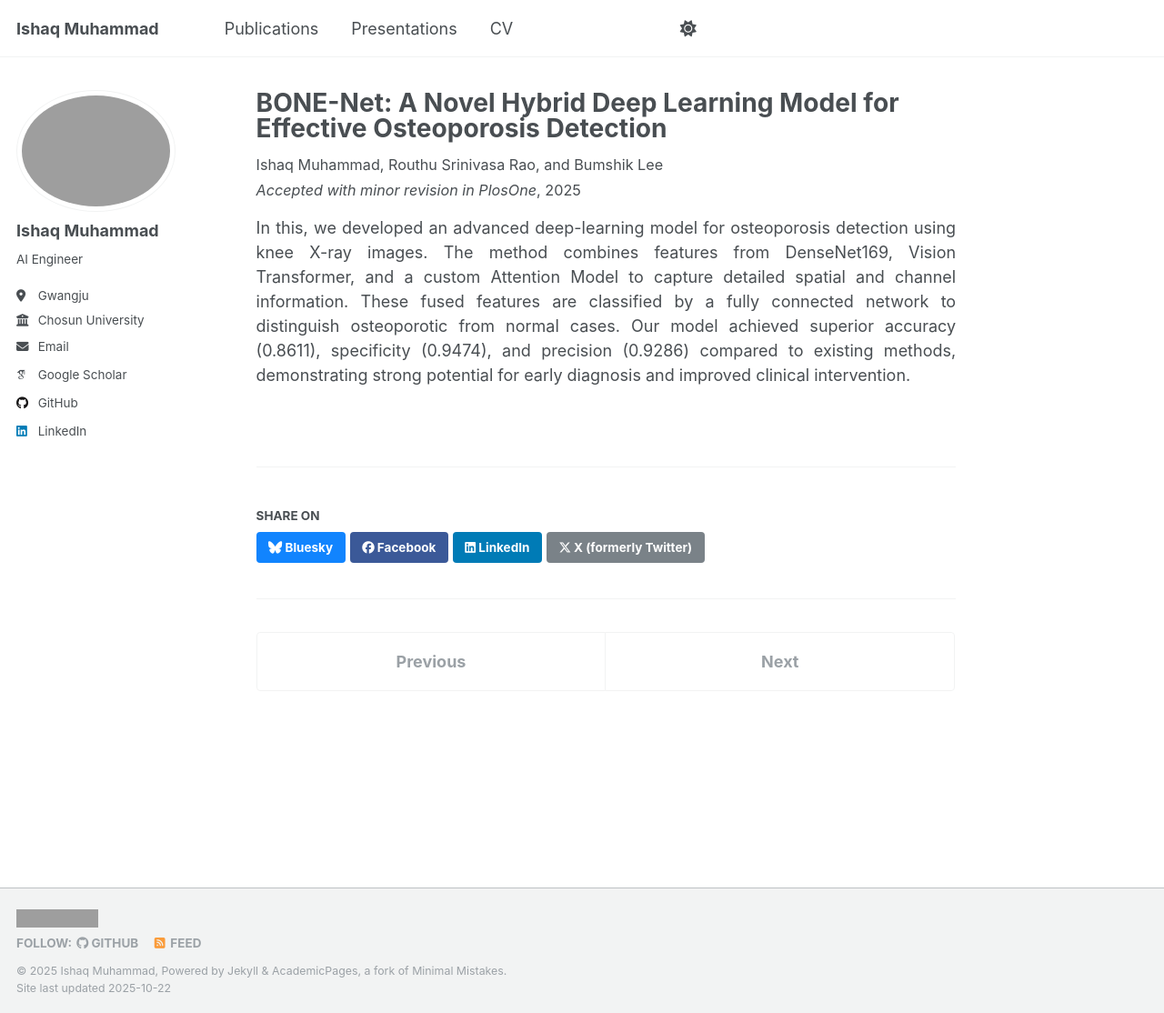
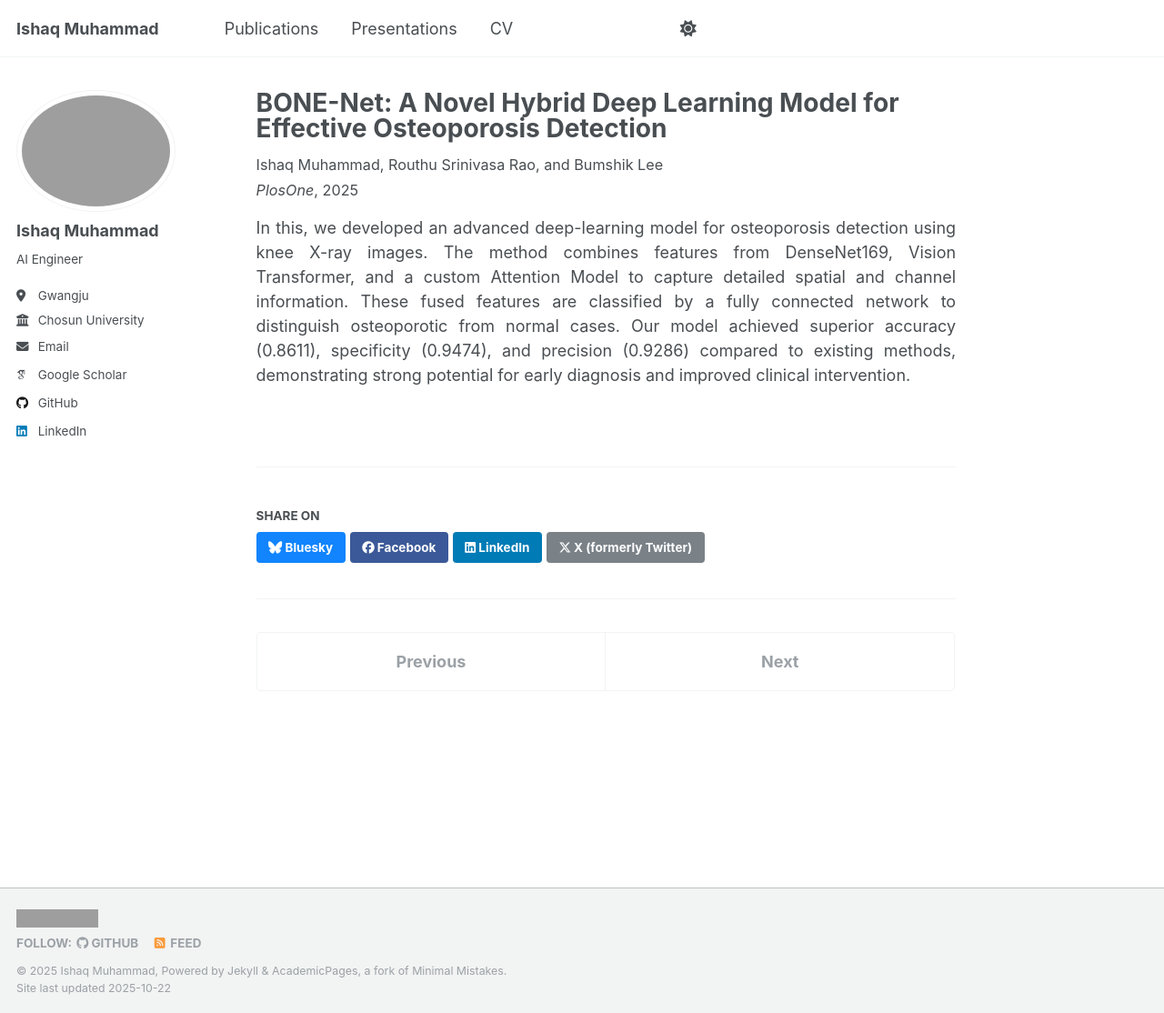
Before and after one commit to IshaqMKhan/IshaqMKhan.github.io, a Jekyll site: the page built from _publications/2009-10-01-paper-title-number-1.md, in a window 1280 px wide and 1114 px high. Shown: the whole window at 91% size. Built offline with Jekyll 4.4.1, drawn with Linux system fonts in a browser that asks for light colours; some web fonts are replaced; a script that is not in the unit is left out; grey boxes are pictures that could not be loaded.

Commit message:
Update 2009-10-01-paper-title-number-1.md

```diff
--- a/_publications/2009-10-01-paper-title-number-1.md
+++ b/_publications/2009-10-01-paper-title-number-1.md
@@ -5,10 +5,10 @@ category: manuscripts
 permalink: /publication/2025-01-01-bone-net
 # excerpt: 'This paper presents BONE-Net, a hybrid deep-learning model combining DenseNet169, Vision Transformer, and Attention Module for osteoporosis detection.'
 authors: "Ishaq Muhammad, Routhu Srinivasa Rao, and Bumshik Lee"
-status: "Accepted with minor revision"
-venue: "in PlosOne"
+status: ""
+venue: "PlosOne"
 date: 2025-01-01
-doi: "https://doi.org/10.xxxx/xxxxxx"
+doi: "https://doi.org/10.1371/journal.pone.0334664"
 ---
 
 <p style="text-align: justify;">
```
